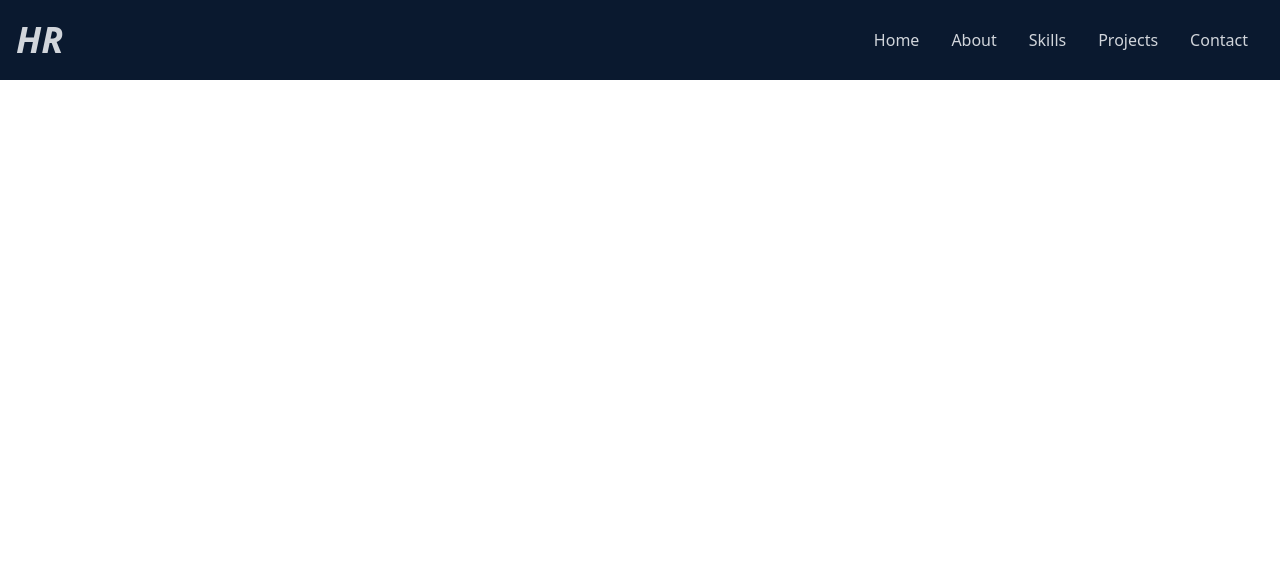
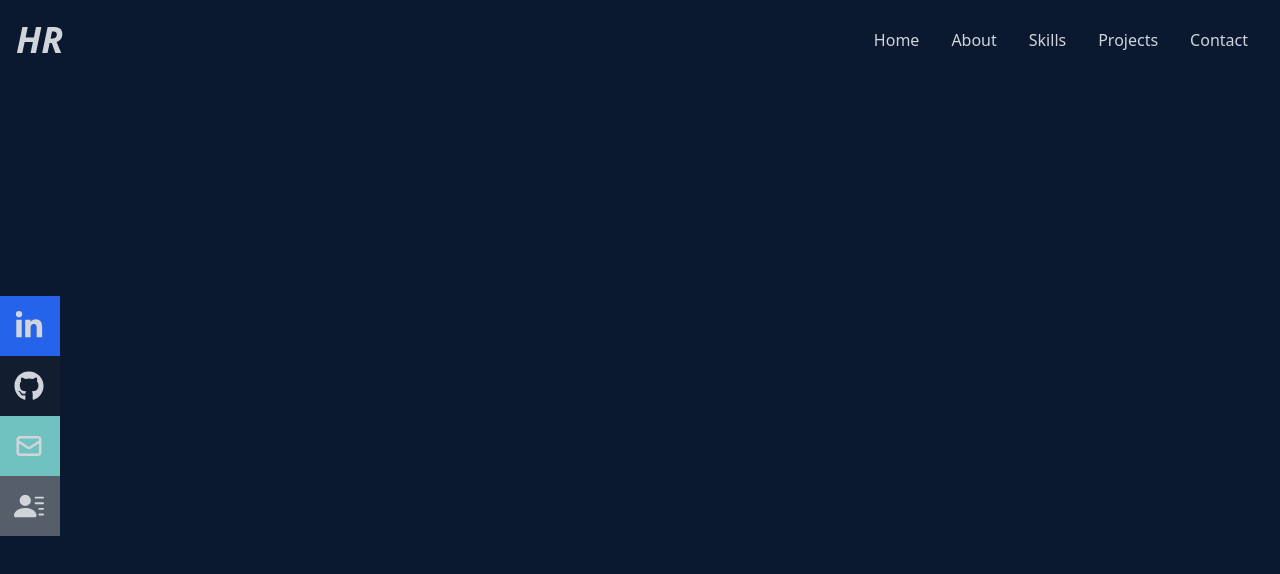
Before and after one commit to Hridoy-Rahman/MyPortfolio, a React (Create React App) app: page / in a window 1280 px wide. Shown: the top 574 px of the page. Built offline with nearby package versions, Linux system fonts and the light colour scheme.

Commit message:
social link added

```diff
--- a/src/App.js
+++ b/src/App.js
@@ -1,3 +1,4 @@
+import Home from "./Components/Home";
 import Navbar from "./Components/Navbar";
 
 
@@ -5,6 +6,7 @@ function App() {
   return (
     <div>
       <Navbar></Navbar>
+      <Home/>
     </div>
   );
 }
--- /dev/null
+++ b/src/Components/Home.jsx
@@ -0,0 +1,11 @@
+import React from 'react';
+
+const Home = () => {
+    return (
+        <div className='w-full h-screen bg-[#0a192f]'>
+
+        </div>
+    );
+};
+
+export default Home;
--- a/src/Components/Navbar.jsx
+++ b/src/Components/Navbar.jsx
@@ -1,5 +1,7 @@
 import React, { useState } from 'react';
-import { FaBars, FaTimes } from 'react-icons/fa';
+import { FaBars, FaTimes, FaLinkedinIn, FaGithub } from 'react-icons/fa';
+import { HiOutlineMail } from 'react-icons/hi';
+import { BsFillPersonLinesFill } from 'react-icons/bs';
 
 const Navbar = () => {
 
@@ -44,7 +46,24 @@ const Navbar = () => {
 
             {/* Social Link */}
 
+            <div className='hidden lg:flex flex-col py-4 fixed top-[35%] left-0'>
+                <ul>
+                    <li className='w-[160px] h-[60px] flex justify-between items-center ml-[-100px] hover:ml-[-10px] duration-300 bg-blue-600'>
+                        <a className='flex justify-between items-center w-full text-gray-300 text-xl' href="/"> Linkedin<FaLinkedinIn size={30}/></a>
+                    </li>
 
+                    <li className='w-[160px] h-[60px] flex justify-between items-center ml-[-100px] hover:ml-[-10px] duration-300 bg-[#3333]'>
+                        <a className='flex justify-between items-center w-full text-gray-300 text-xl' href="/"> Github<FaGithub size={30}/></a>
+                    </li>
+                    <li className='w-[160px] h-[60px] flex justify-between items-center ml-[-100px] hover:ml-[-10px] duration-300 bg-[#6fc2c0]'>
+                        <a className='flex justify-between items-center w-full text-gray-300 text-xl' href="/"> Email<HiOutlineMail size={30}/></a>
+                    </li>
+                    <li className='w-[160px] h-[60px] flex justify-between items-center ml-[-100px] hover:ml-[-10px] duration-300 bg-[#565f69]'>
+                        <a className='flex justify-between items-center w-full text-gray-300 text-xl' href="/"> Resume<BsFillPersonLinesFill size={30}/></a>
+                    </li>
+
+                </ul>
+            </div>
 
 
         </div>
```
